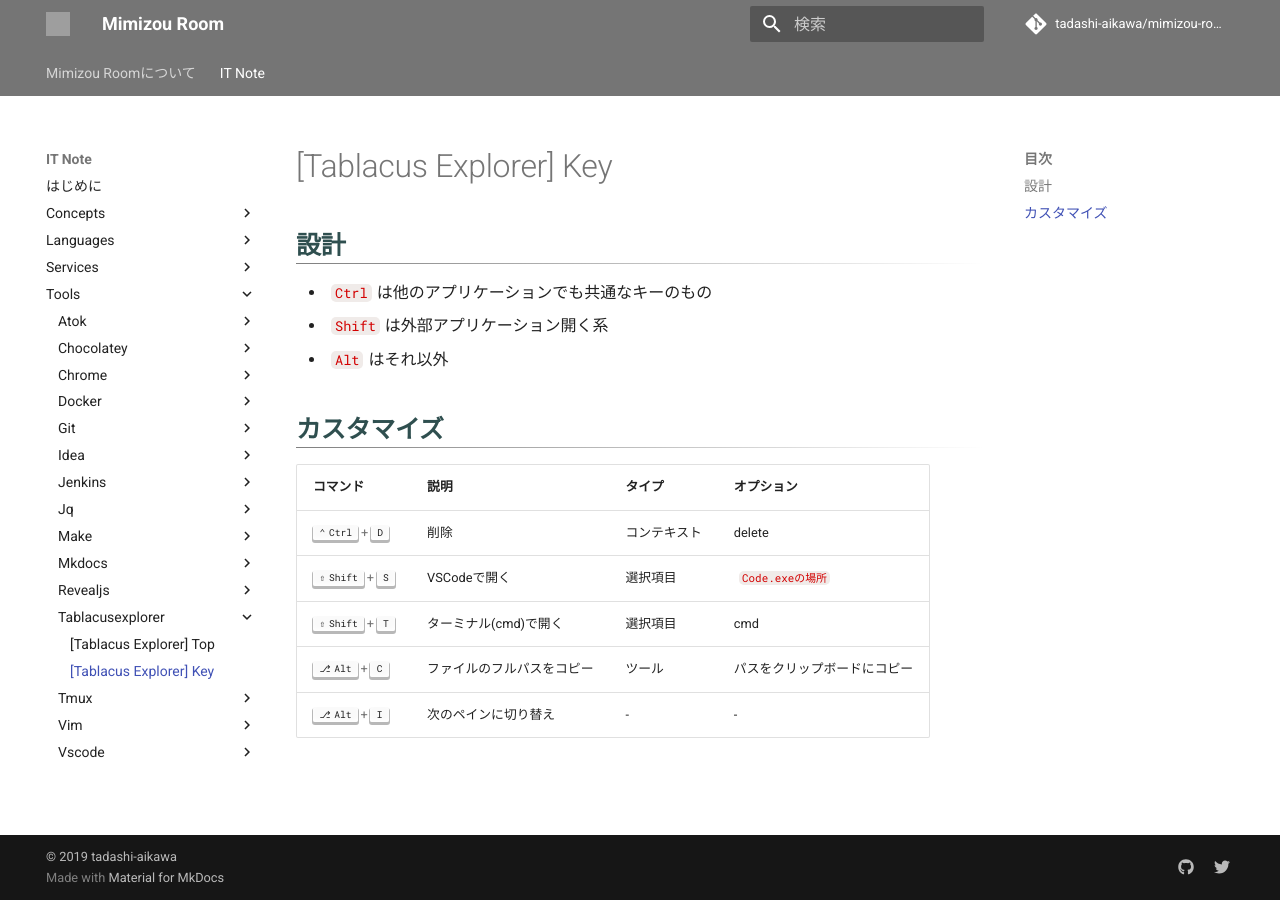
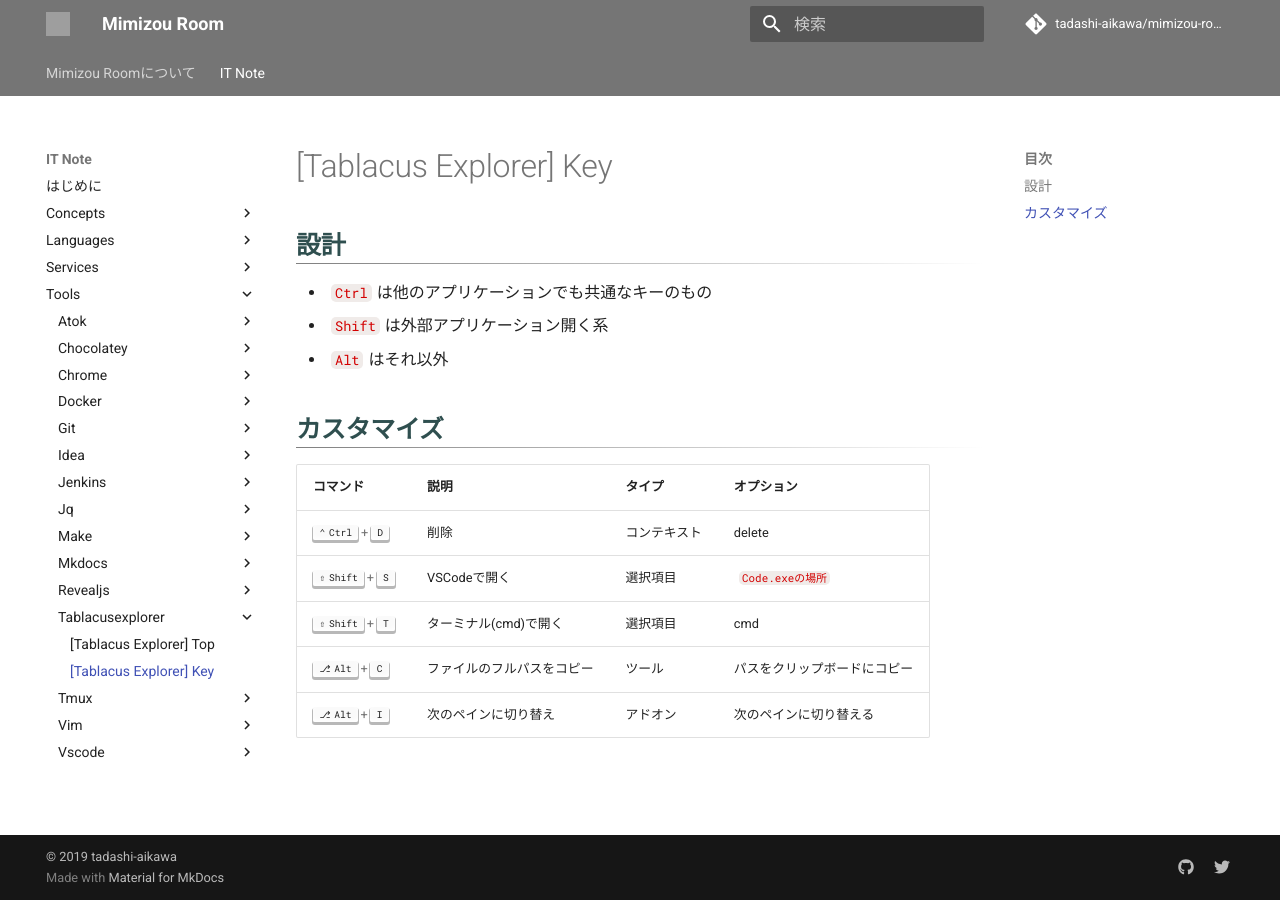
Before and after one commit to tadashi-aikawa/mimizou-room, an MkDocs documentation site: the page built from docs/IT_Note/tools/tablacusexplorer/key.md, in a window 1280 px wide. Built offline with MkDocs 1.6.1 and Material for MkDocs 9.7.7, drawn with Linux system fonts in a browser that asks for light colours; comment, search, counter and statistics services are not loaded; grey boxes are pictures that could not be loaded.

Commit message:
[Tablacus] カスタマイズのキー記載ミス修正

```diff
--- a/docs/IT_Note/tools/tablacusexplorer/key.md
+++ b/docs/IT_Note/tools/tablacusexplorer/key.md
@@ -18,4 +18,4 @@
 | ++shift+s++ | VSCodeで開く               | 選択項目     | `Code.exeの場所`             |
 | ++shift+t++ | ターミナル(cmd)で開く      | 選択項目     | cmd                          |
 | ++alt+c++   | ファイルのフルパスをコピー | ツール       | パスをクリップボードにコピー |
-| ++alt+i++   | 次のペインに切り替え       | -            | -                            |
+| ++alt+i++   | 次のペインに切り替え       | アドオン     | 次のペインに切り替える       |
```
